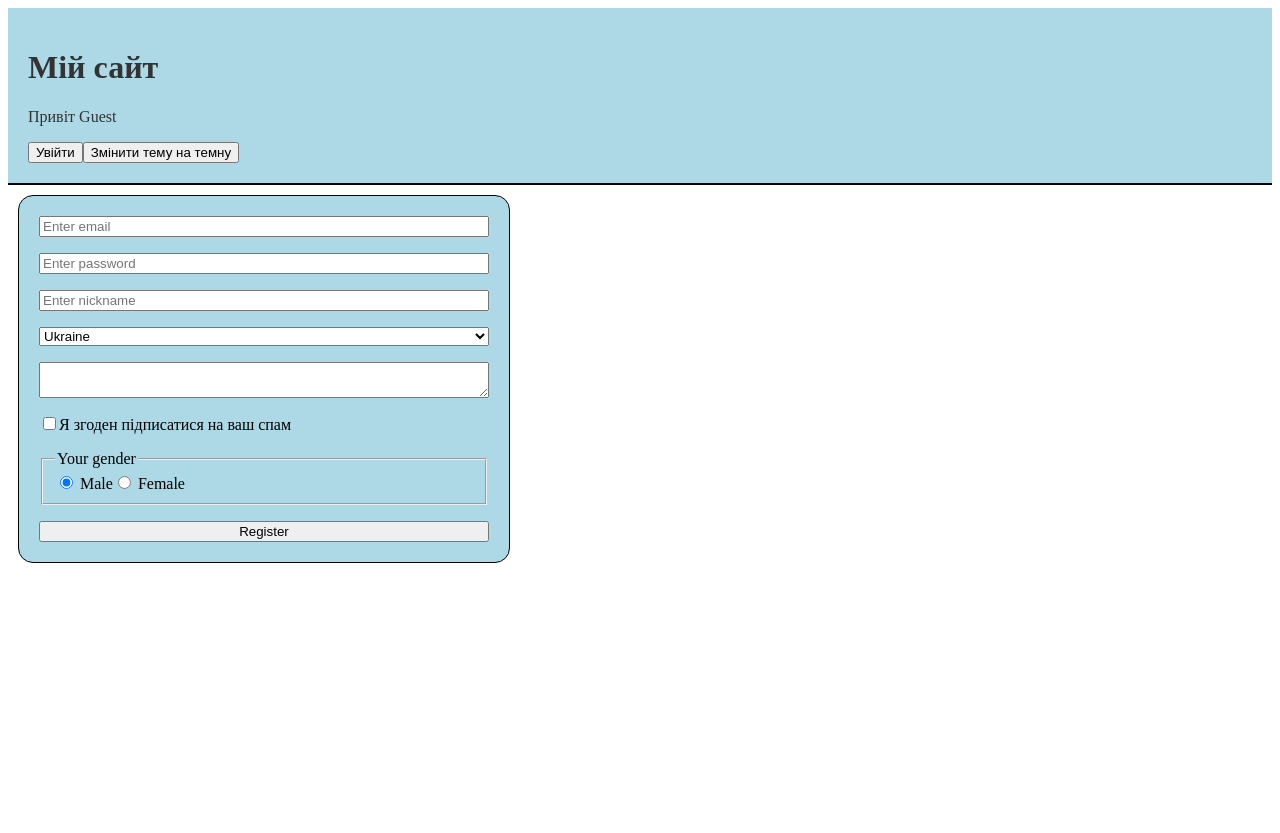
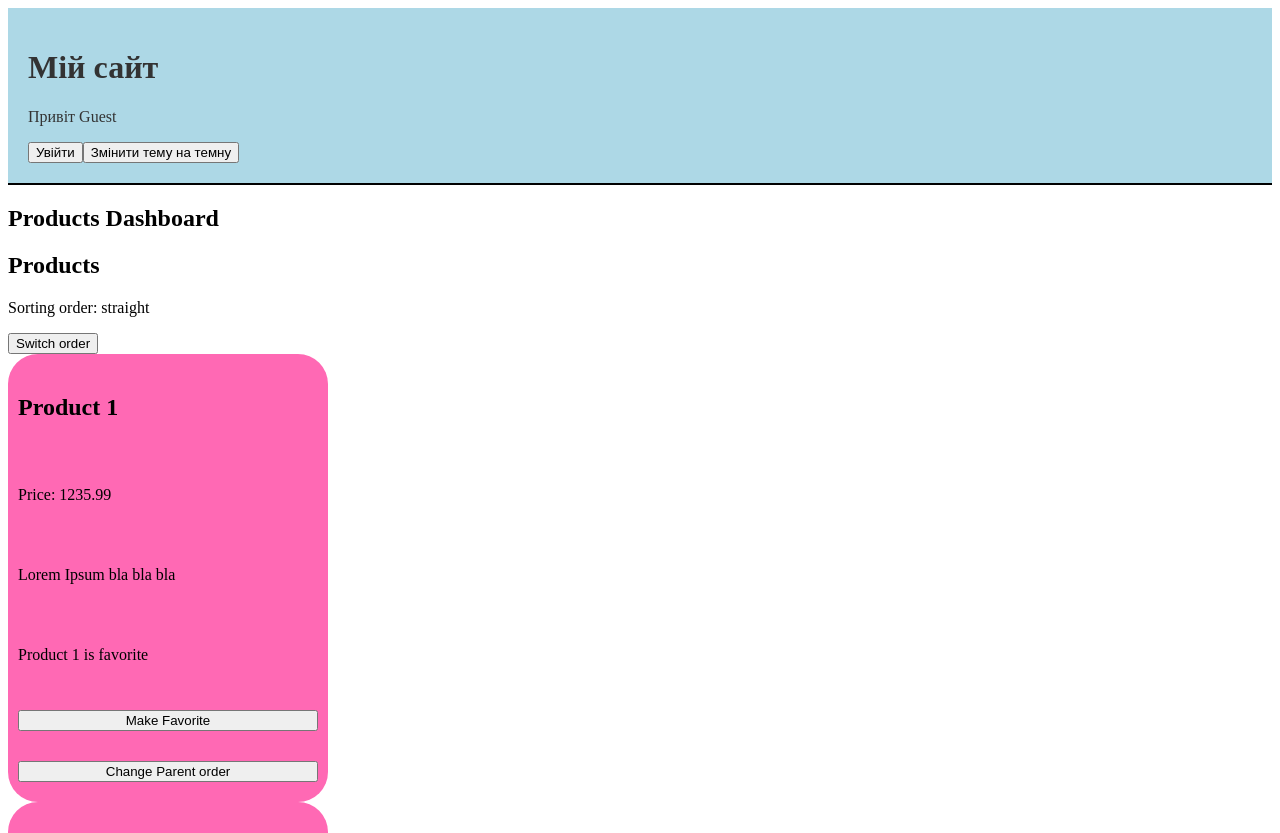
Before and after one commit to fc-fullstack-courses/pfe-2024-1-react-lessons, a React (Vite) app: page / in a window 1280 px wide. Shown: the top 833 px of the page. Before the commit the page ends 800 px from the top, so only its background shows below. Built offline with nearby package versions, Linux system fonts and the light colour scheme.

Commit message:
Add basic useState example

```diff
--- a/src/App.jsx
+++ b/src/App.jsx
@@ -6,6 +6,7 @@ import { UserContext, ThemeContext } from './contexts';
 import Header from './components/Header';
 import CONSTANTS from './configs';
 import RegistrationForm from './components/RegistrationForm';
+import ProductDashoboard from './components/ProductDashboard';
 
 class App extends React.Component {
   state = {
@@ -74,6 +75,7 @@ class App extends React.Component {
       <UserContext.Provider value={user}>
         <ThemeContext.Provider value={[theme, this.switchTheme]}>
           <Header />
+          <ProductDashoboard />
           <RegistrationForm />
         </ThemeContext.Provider>
       </UserContext.Provider>
--- a/src/components/ProductList/index.jsx
+++ b/src/components/ProductList/index.jsx
@@ -1,20 +1,20 @@
-import React from 'react';
+import React, { useState } from 'react';
 import Product from '../Product';
 
-class ProductList extends React.Component {
-  state = {
-    isReverseOrder: false,
+function ProductList ({ products, toggleFavoriteProduct }) {
+  // хук стану
+  /*
+    useState приймає початкове значення стану (не обов'язково об'єкт)
+    і повертає кортеж із 2 значень
+      1 елемент завжди є поточним значенням стану
+      2 елемент завжди буде персоналізованою фунціє зміни стану 1 елементу
+  */
+  const [isReverseOrder, setIsReverseOrder] = useState(false);
+
+  const handleSwitchOrder = () => {
+    // функція встановлення нового стану
+    setIsReverseOrder(!isReverseOrder);
   };
-
-  handleSwitchOrder = () => {
-    this.setState({
-      isReverseOrder: !this.state.isReverseOrder,
-    });
-  };
-
-  render() {
-    const { products, toggleFavoriteProduct } = this.props;
-    const { isReverseOrder } = this.state;
 
   const productsComponents = products.map((product) => {
     // Взаємодія Батько - Дитина (пропси)
@@ -22,7 +22,7 @@ class ProductList extends React.Component {
       <Product
         key={product.id}
         product={product}
-          handleSwitchOrder={this.handleSwitchOrder}
+        handleSwitchOrder={handleSwitchOrder}
         toggleFavoriteProduct={toggleFavoriteProduct}
       />
     );
@@ -32,11 +32,10 @@ class ProductList extends React.Component {
     <article>
       <h2>Products</h2>
       <p>Sorting order: {isReverseOrder ? 'reverse' : 'straight'}</p>
-        <button onClick={this.handleSwitchOrder}>Switch order</button>
+      <button onClick={handleSwitchOrder}>Switch order</button>
       {isReverseOrder ? productsComponents.reverse() : productsComponents}
     </article>
   );
 }
-}
 
 export default ProductList;
```
Also changed, not shown: src/components/ProductList/classVersion.jsx (added, +42 -0 lines). Lines whose indentation alone changed are shown as unchanged.
